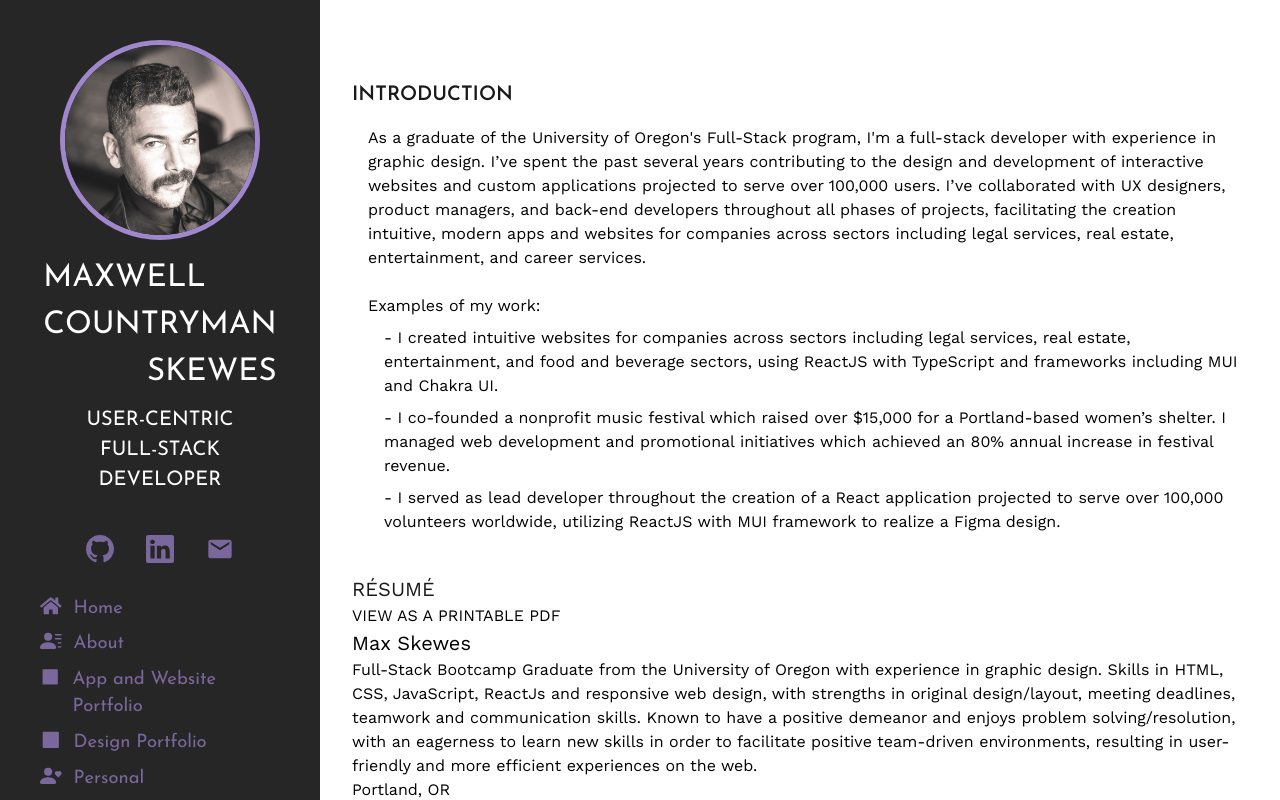
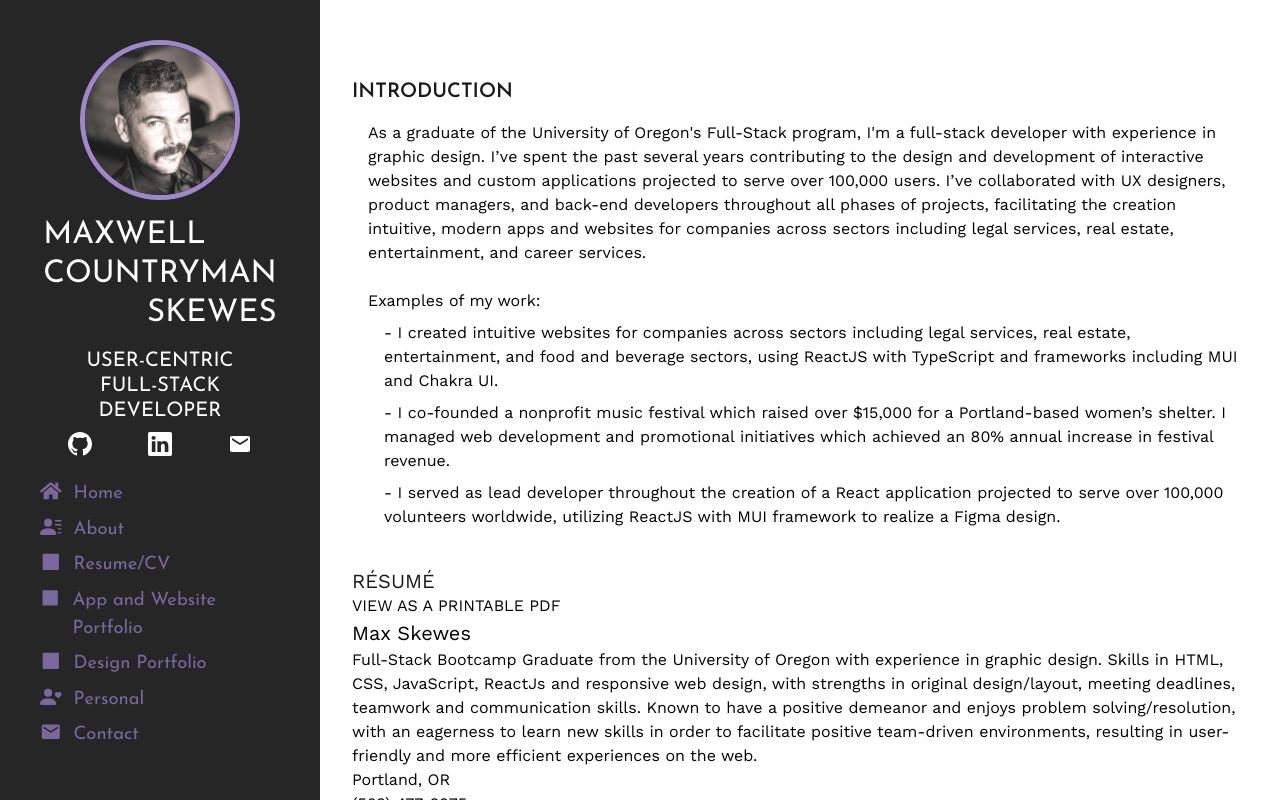
Before and after one commit to maxskewes/maxskewes.com, a Next.js app: page / in a window 1280 px wide. Shown: the top 800 px of the page. Built offline with nearby package versions, Linux system fonts and the light colour scheme.

Commit message:
sidebar formatted

```diff
--- a/app/components/Sidebar.tsx
+++ b/app/components/Sidebar.tsx
@@ -18,6 +18,11 @@ type SidebarProps = {
   };
 };
 
+type MSIconLinkProps = {
+  to: string;
+  children: any;
+};
+
 type MSlinkProps = {
   to: string;
   children: any;
@@ -25,6 +30,14 @@ type MSlinkProps = {
 
 const Sidebar = ({ data }: SidebarProps) => {
   const { contactLinks } = data;
+
+  const MSIconLink = ({ to, children }: MSlinkProps) => {
+    return (
+      <Link className='flex flex-row text-white hover:text-violet' href={to}>
+        {children}
+      </Link>
+    );
+  };
 
   const MSlink = ({ to, children }: MSlinkProps) => {
     return (
@@ -34,25 +47,9 @@ const Sidebar = ({ data }: SidebarProps) => {
     );
   };
 
-  const Xlinks = () => {
-    return (
-      <div className='flex flex-row gap-8 m-8'>
-        <MSlink to={'https://github.com/maxskewes'}>
-          <BsGithub size='1.75rem' />
-        </MSlink>
-        <MSlink to={'https://www.linkedin.com/in/maxskewes/'}>
-          <BsLinkedin size='1.75rem' />
-        </MSlink>
-        <MSlink to={'/'}>
-          <MdEmail size='1.75rem' />
-        </MSlink>
-      </div>
-    );
-  };
-
   const NavMenu = () => {
     return (
-      <>
+      <div className='flex flex-col gap-2 my-4'>
         <MSlink to={'/'}>
           <FaHome size='1.35em' />
           <h4 className='ml-3'>Home</h4>
@@ -61,6 +58,11 @@ const Sidebar = ({ data }: SidebarProps) => {
         <MSlink to={'/'}>
           <BsPersonLinesFill size='1.35em' />
           <h4 className='ml-3'>About</h4>
+        </MSlink>
+
+        <MSlink to={'/'}>
+          <RiCheckboxBlankFill size='1.35em' />
+          <h4 className='ml-3'>Resume/CV</h4>
         </MSlink>
 
         <MSlink to={'/'}>
@@ -82,45 +84,53 @@ const Sidebar = ({ data }: SidebarProps) => {
           <MdEmail size='1.35em' />
           <h4 className='ml-3'>Contact</h4>
         </MSlink>
-      </>
+      </div>
     );
   };
 
   return (
     <div className={josefin.className}>
       <div className='bg-greydk flex flex-col content-between w-full h-100vh sm:h-screen sm:justify-start sm:w-1/4 sm:fixed'>
-        <div className='font-family: flex flex-col p-4 md:p-6 lg:p-10 items-center w-full'>
+        <div className='flex flex-col p-4 md:p-6 lg:p-10 items-center w-full'>
           <Image
             style={{ border: '5px solid #a087cc' }}
             priority
-            width={200}
-            height={200}
+            width={160}
+            height={160}
             className='mb-4 rounded-full h-full'
             src='/images/avatar.jpg'
             alt="Max's face"
             aria-label="Max's face"
           />
 
-          <div className='uppercase text-white'>
+          <div className='uppercase text-white mb-2'>
             <h1 className='text-left'>Maxwell</h1>
             <h1 className='text-center'>Countryman</h1>
             <h1 className='text-right'>Skewes</h1>
           </div>
 
-          <div className='m-2 w-full uppercase text-center'>
+          <div className='my-2 w-full uppercase text-center'>
             <h2 className='text-white'>User-Centric</h2>
             <h2 className='text-white'>Full-Stack Developer</h2>
           </div>
 
-          <div>
-            <Xlinks />
+          <div className='w-full mb-2'>
+            <div className='flex flex-row justify-around'>
+              <MSIconLink to={'https://github.com/maxskewes'}>
+                <BsGithub size='1.5rem' />
+              </MSIconLink>
+              <MSIconLink to={'https://www.linkedin.com/in/maxskewes/'}>
+                <BsLinkedin size='1.5rem' />
+              </MSIconLink>
+              <MSIconLink to={'/'}>
+                <MdEmail size='1.5rem' />
+              </MSIconLink>
+            </div>
           </div>
 
-          <div className='flex flex-col gap-2'>
-            <NavMenu />
-          </div>
+          <NavMenu />
         </div>
-        <div className='w-full text-center text-white mb-4'>
+        <div className='w-full text-center text-white my-2'>
           <h6>maxskewes@gmail.com</h6>
         </div>
       </div>
--- a/app/globals.css
+++ b/app/globals.css
@@ -4,10 +4,10 @@
 
 @layer base {
   h1 {
-    @apply text-2xl sm:text-xl md:text-xl lg:text-2xl xl:text-3xl 2xl:text-4xl;
+    @apply leading-tight text-2xl sm:text-xl md:text-xl lg:text-2xl xl:text-3xl 2xl:text-4xl;
   }
   h2 {
-    @apply text-xl sm:text-lg md:text-lg lg:text-lg xl:text-xl 2xl:text-2xl;
+    @apply leading-tight text-xl sm:text-lg md:text-lg lg:text-lg xl:text-xl 2xl:text-2xl;
   }
   h3 {
     @apply text-xl;
--- a/data/data.js
+++ b/data/data.js
@@ -131,14 +131,14 @@ export const graphicDesign = {
       imgAlt: 'Scratchdog Stringband Tshirt design',
     },
     {
-      title: 'evicerated-banjo',
-      imgSrc: '/images/design/evicerated-banjo.jpeg',
-      imgAlt: 'Block Carving of Evicerated Banjo',
+      title: 'papags-bbq',
+      imgSrc: '/images/design/papags-label-bbq.svg',
+      imgAlt: "Papa G's Tofu BBQ Label",
     },
     {
-      title: 'evicerated-banjo',
-      imgSrc: '/images/design/evicerated-banjo.jpeg',
-      imgAlt: 'Block Carving of Evicerated Banjo',
+      title: 'sherlock-holmes-story-club',
+      imgSrc: '/images/design/sherlock-holmes-story-club.jpg',
+      imgAlt: 'Sherlock Holmes Story Club',
     },
   ],
 };
```
Also changed, not shown: 1 other file (tests, documents, lock files or other folders).
